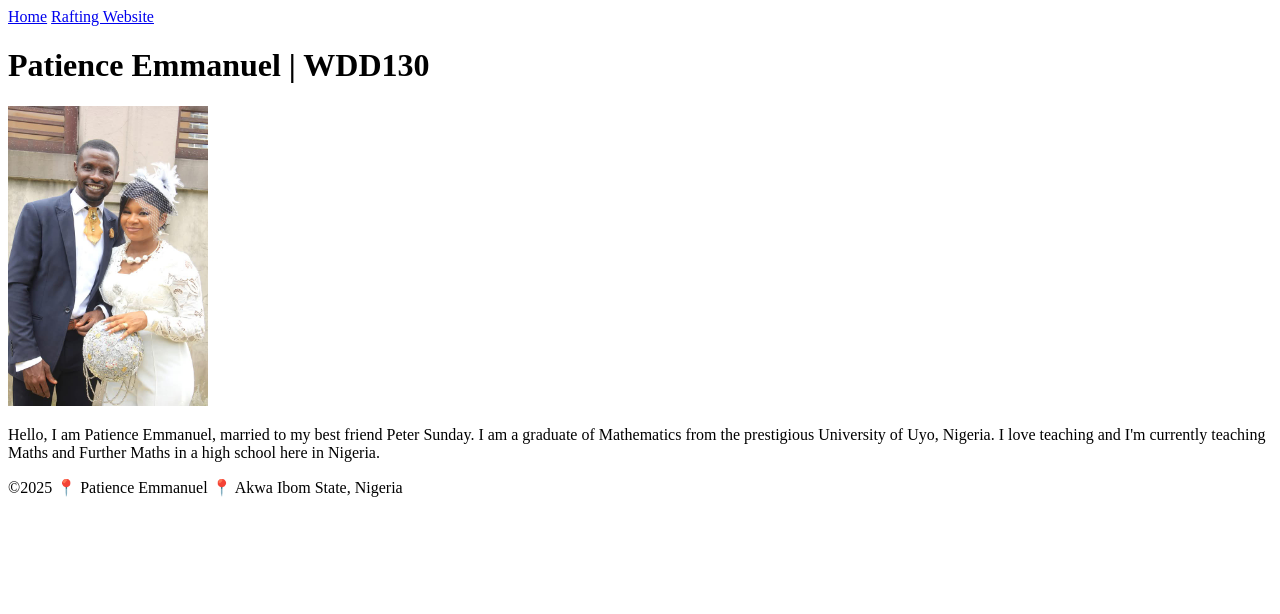
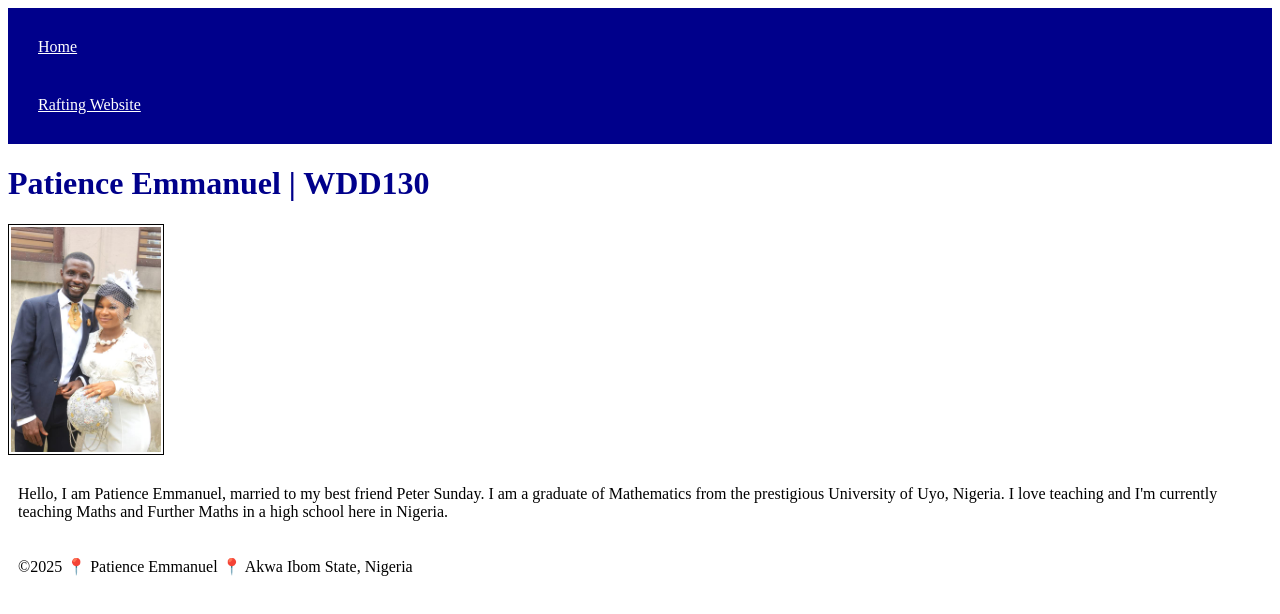
Before and after one commit to pat-peter/wdd130, a plain HTML site: page index.html in a window 1280 px wide. Drawn offline with Linux system fonts and the light colour scheme.

Commit message:
css updated

```diff
--- a/index.html
+++ b/index.html
@@ -4,6 +4,7 @@
     <meta charset="utf-8" />
     <meta name="viewport" content="width=device-width, initial-scale=1.0" />
     <title>Patience Emmanuel | WDD 130</title>
+    <link rel="stylesheet" href="styles/styles.css" />
   </head>
   <body>
     <header>
--- a/styles/styles.css
+++ b/styles/styles.css
@@ -0,0 +1,26 @@
+nav {
+    background-color: darkblue;
+    display: block;
+    padding: 10px;
+}
+
+nav a {
+    color: white;
+    display: block;
+    padding: 20px;
+}
+
+h1 {
+    color: darkblue;
+}
+
+img {
+    width: 150px;
+    height: auto;
+    border: 1px solid black;
+    padding: 2px;
+}
+
+p {
+    padding: 10px;
+}
```
Also changed, not shown: week02/block-vs-inline.html (+34 -15 lines).
